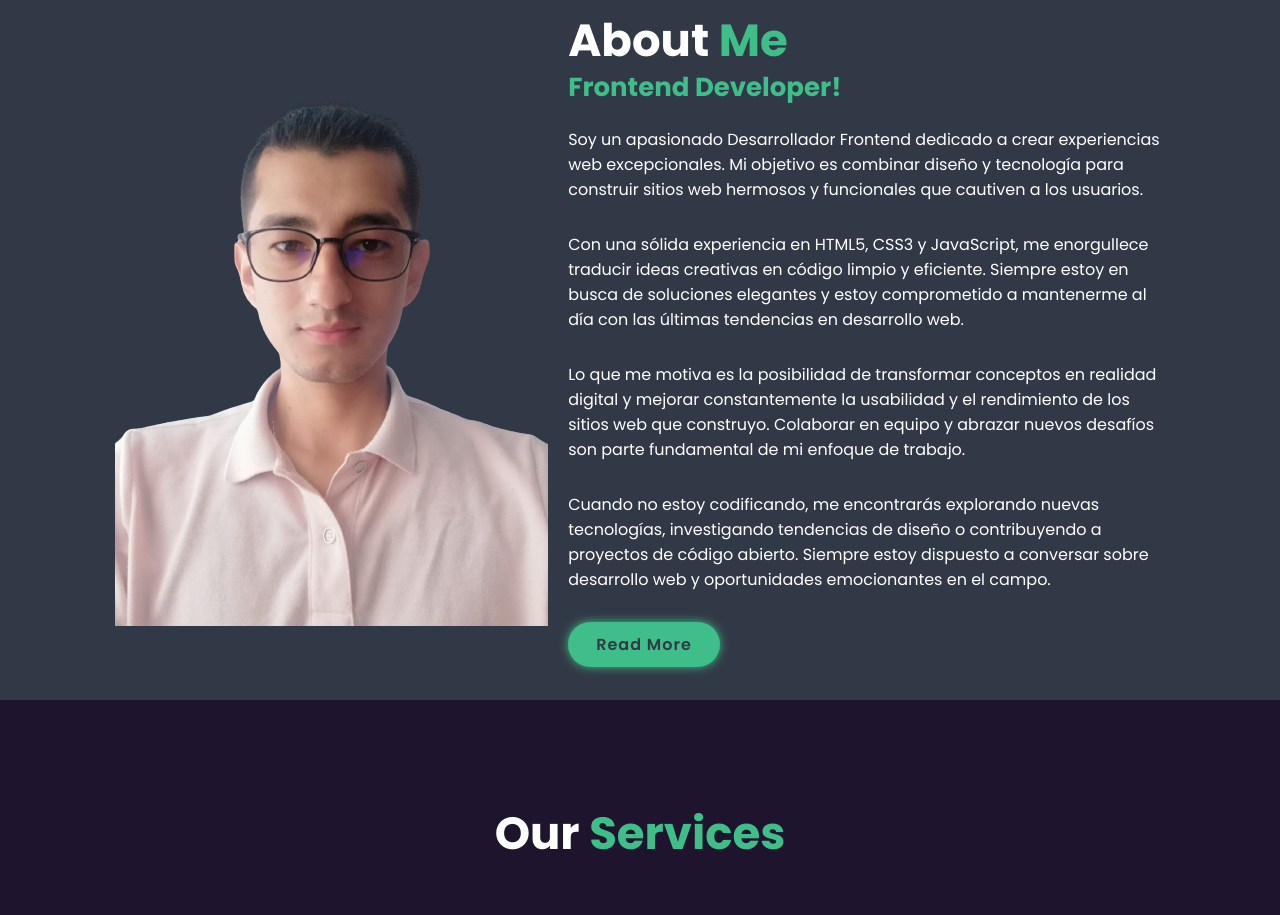
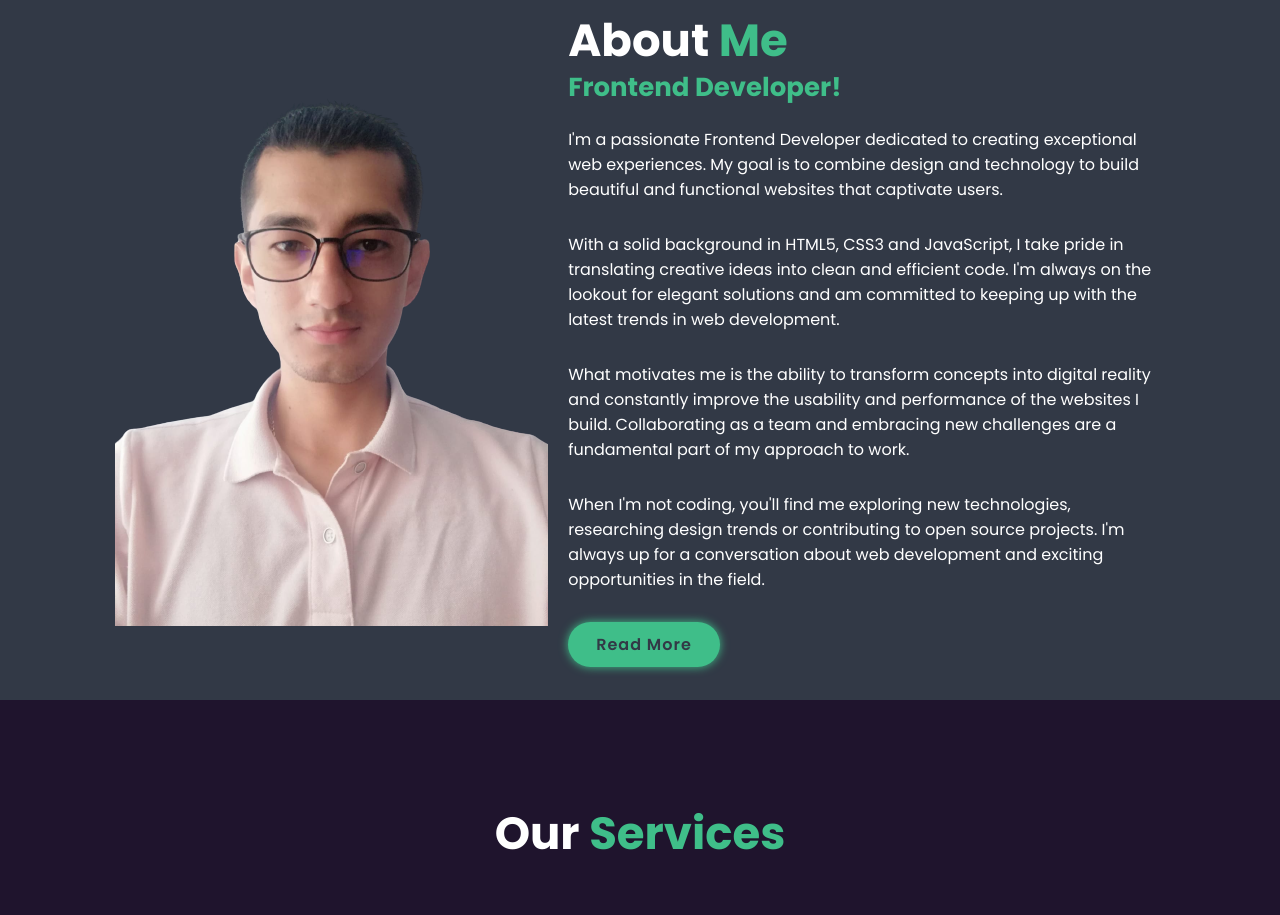
Before and after one commit to JudSolutions/Portfolio, a plain HTML site: page index.html in a window 1280 px wide. Shown: the part 900-1815 px from the top of the page. Drawn offline with nearby package versions, Linux system fonts and the light colour scheme.

Commit message:
new cambio

```diff
--- a/index.html
+++ b/index.html
@@ -64,10 +64,10 @@
     <div class="about-content">
         <h2 class="heading">About <span>Me</span></h2>
         <h3>Frontend Developer!</h3>
-            <p>Soy un apasionado Desarrollador Frontend dedicado a crear experiencias web excepcionales. Mi objetivo es combinar diseño y tecnología para construir sitios web hermosos y funcionales que cautiven a los usuarios.</p>
-            <p>Con una sólida experiencia en HTML5, CSS3 y JavaScript, me enorgullece traducir ideas creativas en código limpio y eficiente. Siempre estoy en busca de soluciones elegantes y estoy comprometido a mantenerme al día con las últimas tendencias en desarrollo web.</p>
-            <p>Lo que me motiva es la posibilidad de transformar conceptos en realidad digital y mejorar constantemente la usabilidad y el rendimiento de los sitios web que construyo. Colaborar en equipo y abrazar nuevos desafíos son parte fundamental de mi enfoque de trabajo.</p>
-         <p>Cuando no estoy codificando, me encontrarás explorando nuevas tecnologías, investigando tendencias de diseño o contribuyendo a proyectos de código abierto. Siempre estoy dispuesto a conversar sobre desarrollo web y oportunidades emocionantes en el campo.</p>
+            <p>I'm a passionate Frontend Developer dedicated to creating exceptional web experiences. My goal is to combine design and technology to build beautiful and functional websites that captivate users.</p>
+            <p>With a solid background in HTML5, CSS3 and JavaScript, I take pride in translating creative ideas into clean and efficient code. I'm always on the lookout for elegant solutions and am committed to keeping up with the latest trends in web development.</p>
+            <p>What motivates me is the ability to transform concepts into digital reality and constantly improve the usability and performance of the websites I build. Collaborating as a team and embracing new challenges are a fundamental part of my approach to work.</p>
+            <p>When I'm not coding, you'll find me exploring new technologies, researching design trends or contributing to open source projects. I'm always up for a conversation about web development and exciting opportunities in the field.</p>
         <a href="#" class="btn">Read More</a>
     </div>
 
```
